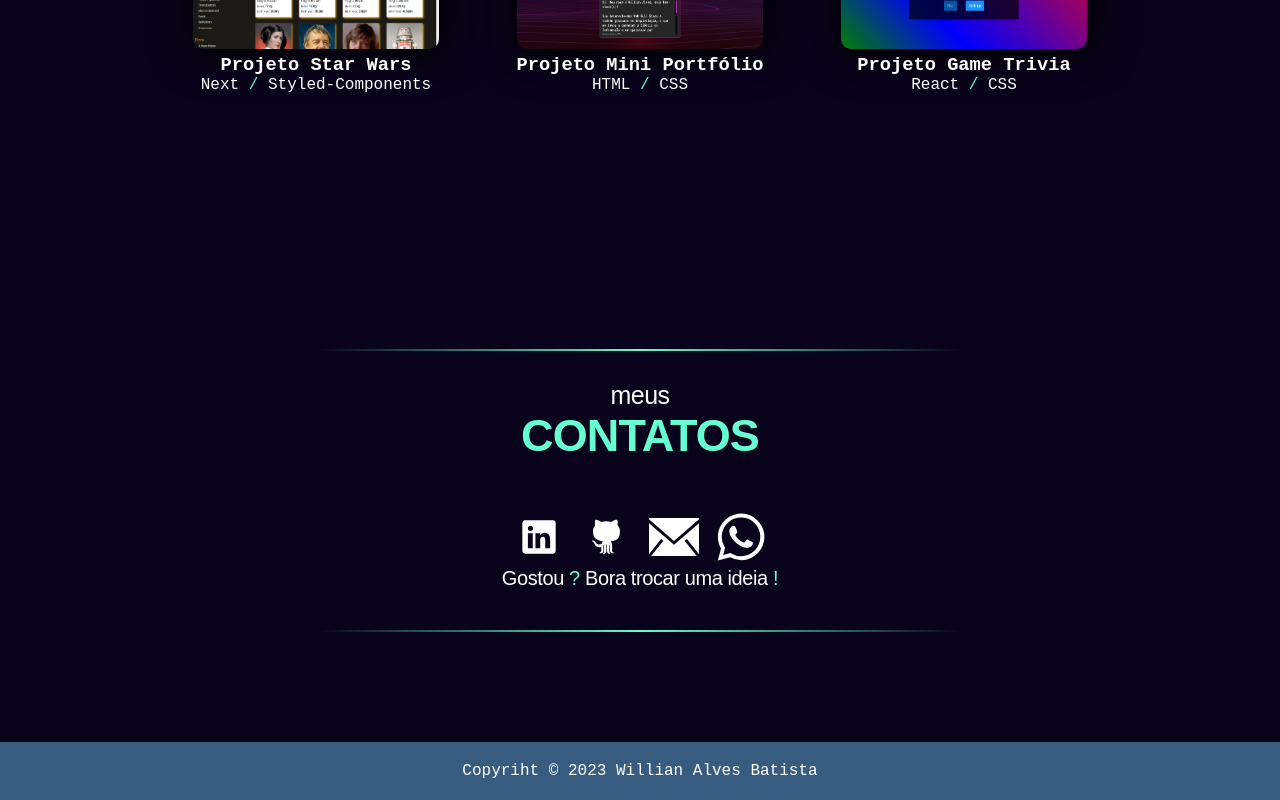
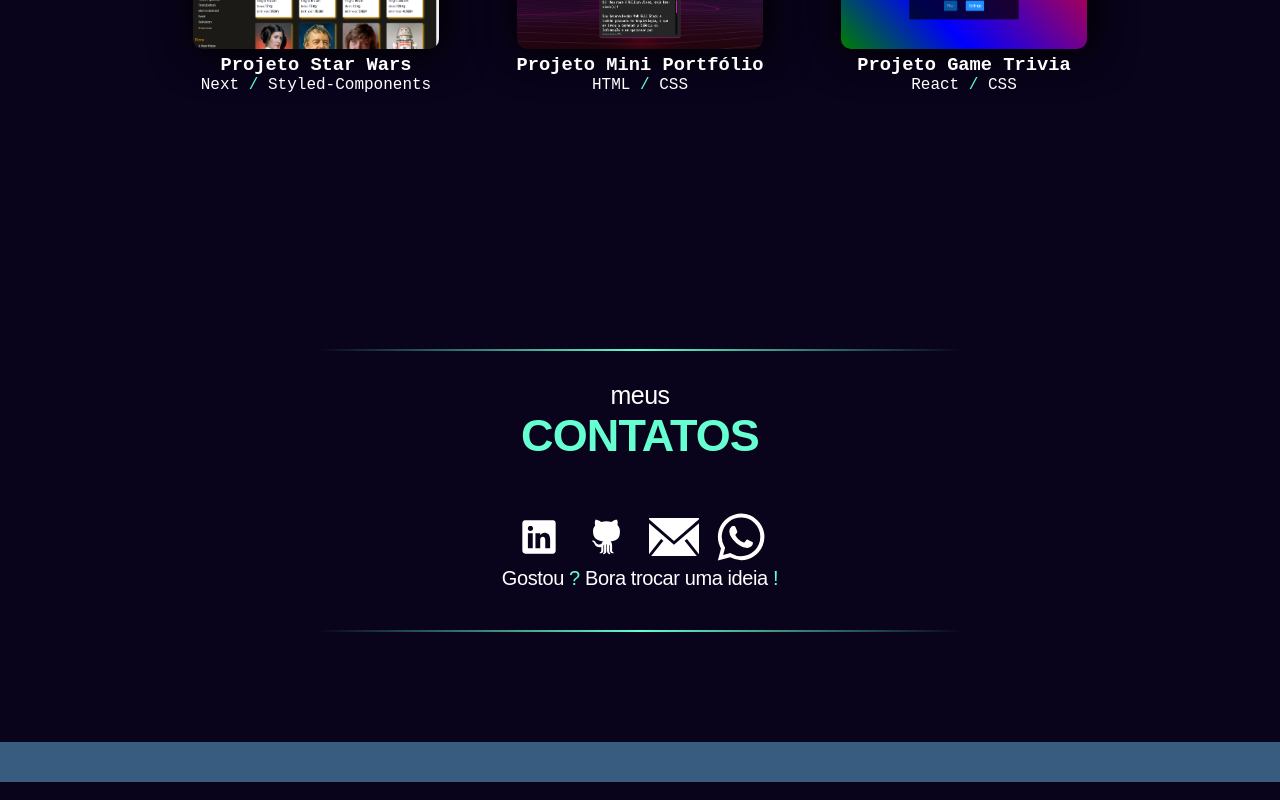
Before and after one commit to willianbatist/portfolio_web, a Next.js app: page / in a window 1280 px wide. Shown: the part 2905-3705 px from the top of the page. Built offline with nearby package versions, Linux system fonts and the light colour scheme.

Commit message:
Update Footer.tsx

```diff
--- a/src/components/footer/Footer.tsx
+++ b/src/components/footer/Footer.tsx
@@ -5,7 +5,7 @@ import * as F from "./footer.style";
 export default function Footer() {
   return(
     <F.Footer>
-      <p>Copyriht © 2023 Willian Alves Batista </p>
+
     </F.Footer>
   );
 }
```
